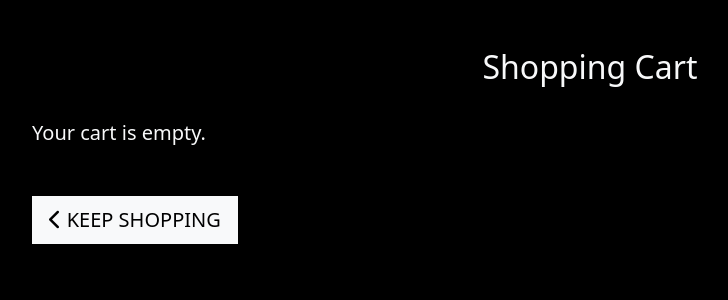
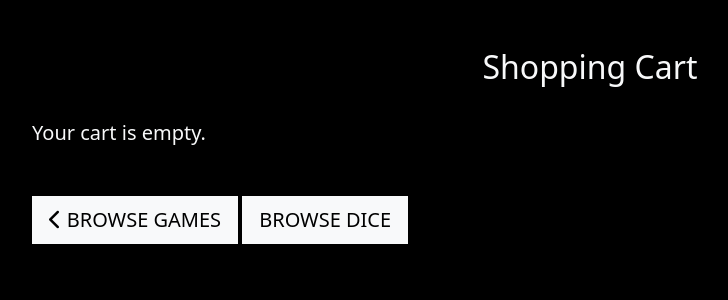
Before and after one commit to BenMilesRocks/4-rolldark-v2, a Django app: page /cart/ in a window 1280 px wide. Shown: the part 96-396 px from the top of the page, without its empty margins (50-778 px from the left). Run offline with Django 5.2, Linux system fonts and the light colour scheme; some libraries are stand-ins or nearby versions.

Commit message:
fixes cart links to refer back to games & dice individually

```diff
--- a/cart/templates/cart/cart.html
+++ b/cart/templates/cart/cart.html
@@ -135,11 +135,14 @@
                 <!-- If cart empty, display message -->
                 {% else %}
                     <p class="lead mb-5 text-light">Your cart is empty.</p>
-                    <a href="{% url 'products' %}" class="btn btn-light rounded-0 btn-lg">
+                    <a href="{% url 'games' %}" class="btn btn-light rounded-0 btn-lg">
                         <span class="icon">
                             <i class="fas fa-chevron-left"></i>
                         </span>
-                        <span class="text-uppercase">Keep Shopping</span>
+                        <span class="text-uppercase">Browse Games</span>
+                    </a>
+                    <a href="{% url 'dice' %}" class="btn btn-light rounded-0 btn-lg">
+                        <span class="text-uppercase">Browse Dice</span>
                     </a>
                 {% endif %}
 
```
